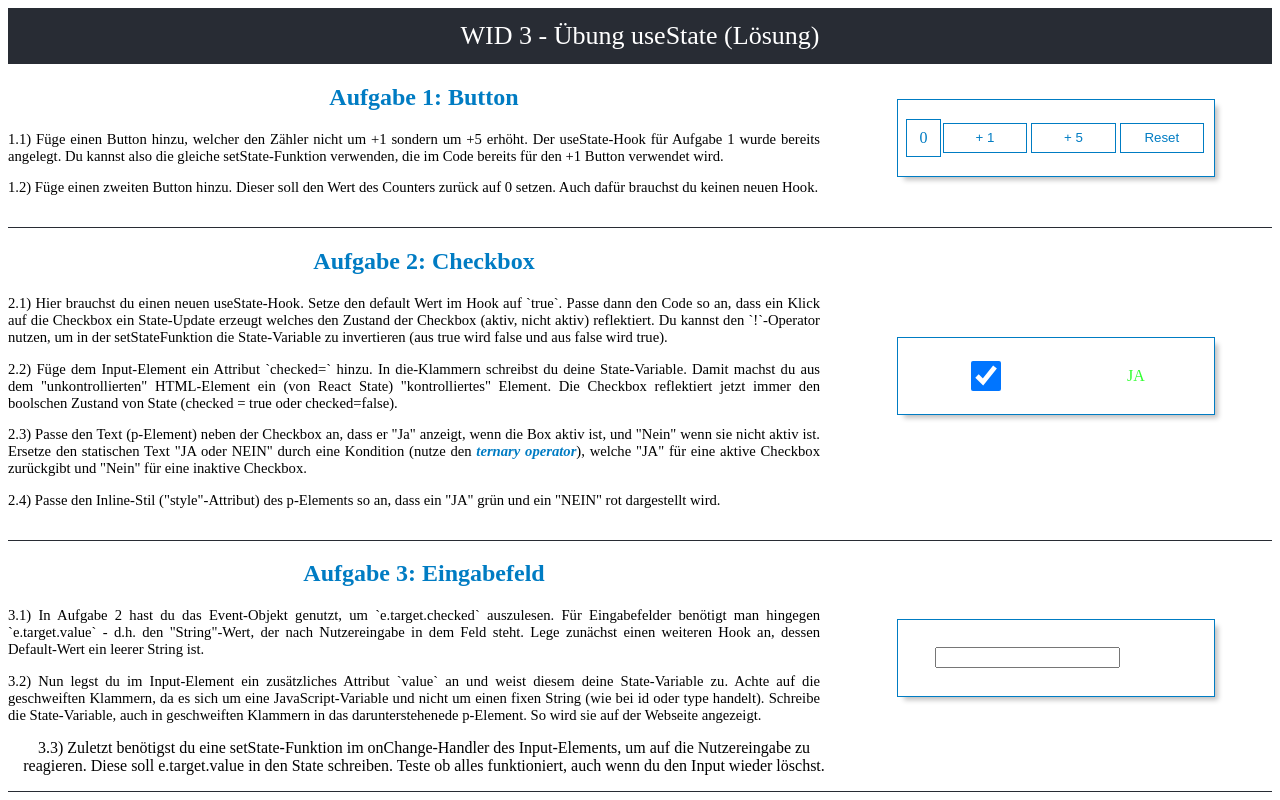
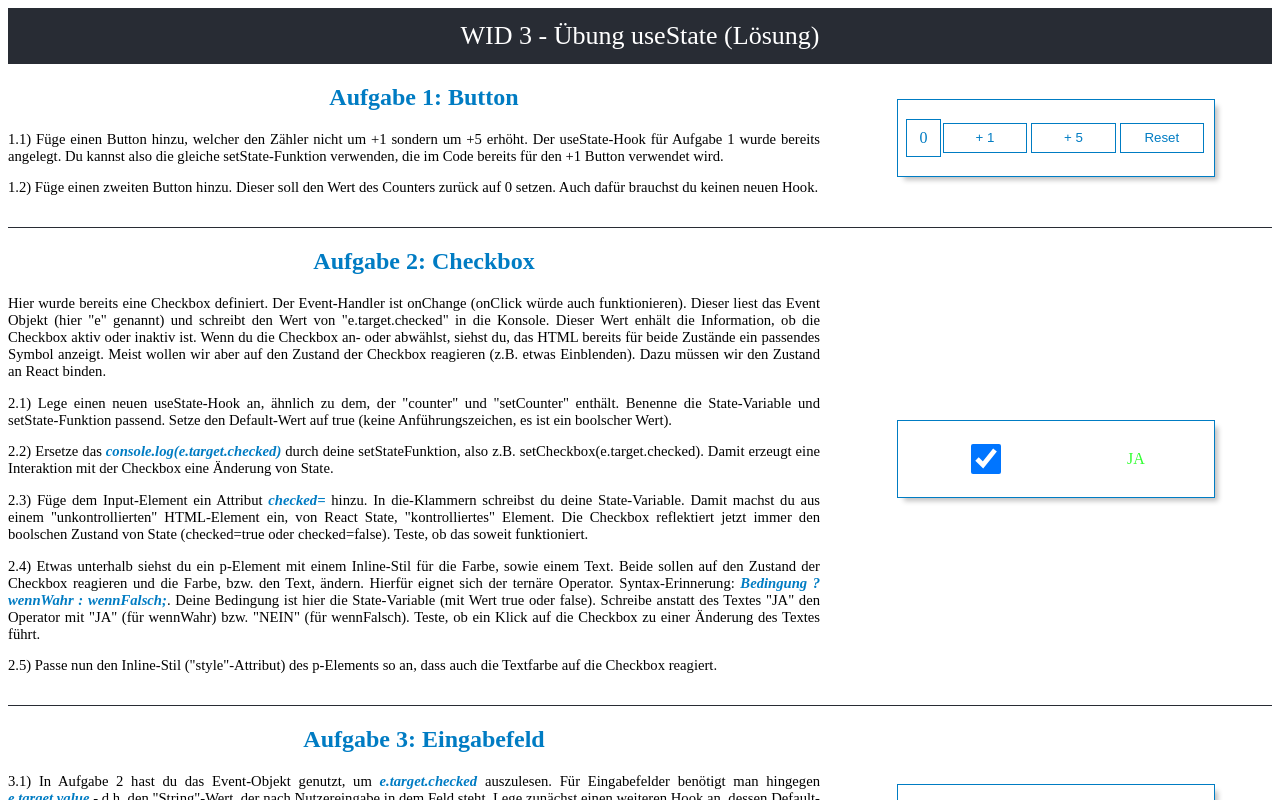
Before and after one commit to FHNW-IGEO-WID-HS2627/wid-3-ubung-react-state-losung, a React (Create React App) app: page / in a window 1280 px wide. Shown: the top 800 px of the page. Built offline with nearby package versions, Linux system fonts and the light colour scheme.

Commit message:
Text && gp

```diff
--- a/src/App.js
+++ b/src/App.js
@@ -37,7 +37,7 @@ function App() {
             id="Checkbox"
             type="checkbox"
             checked={checkboxState} // "controlled component"
-            onChange={() => setCheckboxState(!checkboxState)}
+            onChange={(e) => setCheckboxState(e.target.checked)}
           ></input>
           <div>
             <p style={{ color: checkboxState ? "#33ff33" : "red" }}>
--- a/src/app.css
+++ b/src/app.css
@@ -148,6 +148,12 @@
   text-align: justify;
 }
 
+.Code {
+  color: #6b6c6b;
+  letter-spacing: 1px;
+  text-align: justify;
+}
+
 h2 {
   color: #007cc3;
 }
--- a/src/static/ExText.js
+++ b/src/static/ExText.js
@@ -18,30 +18,50 @@ export const Aufgabe2 = () => (
     <h2>Aufgabe 2: Checkbox</h2>
     <div>
       <p>
-        2.1) Hier brauchst du einen neuen useState-Hook. Setze den default Wert
-        im Hook auf `true`. Passe dann den Code so an, dass ein Klick auf die
-        Checkbox ein State-Update erzeugt welches den Zustand der Checkbox
-        (aktiv, nicht aktiv) reflektiert. Du kannst den `!`-Operator nutzen, um
-        in der setStateFunktion die State-Variable zu invertieren (aus true wird
-        false und aus false wird true).
+        Hier wurde bereits eine Checkbox definiert. Der Event-Handler ist
+        onChange (onClick würde auch funktionieren). Dieser liest das Event
+        Objekt (hier "e" genannt) und schreibt den Wert von "e.target.checked"
+        in die Konsole. Dieser Wert enhält die Information, ob die Checkbox
+        aktiv oder inaktiv ist. Wenn du die Checkbox an- oder abwählst, siehst
+        du, das HTML bereits für beide Zustände ein passendes Symbol anzeigt.
+        Meist wollen wir aber auf den Zustand der Checkbox reagieren (z.B. etwas
+        Einblenden). Dazu müssen wir den Zustand an React binden.
       </p>
       <p>
-        2.2) Füge dem Input-Element ein Attribut `checked={}` hinzu. In die
-        {}-Klammern schreibst du deine State-Variable. Damit machst du aus dem
-        "unkontrollierten" HTML-Element ein (von React State) "kontrolliertes"
-        Element. Die Checkbox reflektiert jetzt immer den boolschen Zustand von
-        State (checked = true oder checked=false).
+        2.1) Lege einen neuen useState-Hook an, ähnlich zu dem, der "counter"
+        und "setCounter" enthält. Benenne die State-Variable und
+        setState-Funktion passend. Setze den Default-Wert auf true (keine
+        Anführungszeichen, es ist ein boolscher Wert).
       </p>
       <p>
-        2.3) Passe den Text (p-Element) neben der Checkbox an, dass er "Ja"
-        anzeigt, wenn die Box aktiv ist, und "Nein" wenn sie nicht aktiv ist.
-        Ersetze den statischen Text "JA oder NEIN" durch eine Kondition (nutze
-        den <span className="Emphasis">ternary operator</span>), welche "JA" für
-        eine aktive Checkbox zurückgibt und "Nein" für eine inaktive Checkbox.
+        2.2) Ersetze das{" "}
+        <span className="Emphasis">console.log(e.target.checked)</span> durch
+        deine setStateFunktion, also z.B. setCheckbox(e.target.checked). Damit
+        erzeugt eine Interaktion mit der Checkbox eine Änderung von State.
       </p>
       <p>
-        2.4) Passe den Inline-Stil ("style"-Attribut) des p-Elements so an, dass
-        ein "JA" grün und ein "NEIN" rot dargestellt wird.
+        2.3) Füge dem Input-Element ein Attribut{" "}
+        <span className="Emphasis">checked={}</span> hinzu. In die
+        {}-Klammern schreibst du deine State-Variable. Damit machst du aus einem
+        "unkontrollierten" HTML-Element ein, von React State, "kontrolliertes"
+        Element. Die Checkbox reflektiert jetzt immer den boolschen Zustand von
+        State (checked=true oder checked=false). Teste, ob das soweit
+        funktioniert.
+      </p>
+      <p>
+        2.4) Etwas unterhalb siehst du ein p-Element mit einem Inline-Stil für
+        die Farbe, sowie einem Text. Beide sollen auf den Zustand der Checkbox
+        reagieren und die Farbe, bzw. den Text, ändern. Hierfür eignet sich der{" "}
+        ternäre Operator. Syntax-Erinnerung:{" "}
+        <span className="Emphasis">Bedingung ? wennWahr : wennFalsch;</span>.
+        Deine Bedingung ist hier die State-Variable (mit Wert true oder false).
+        Schreibe anstatt des Textes "JA" den Operator mit "JA" (für wennWahr)
+        bzw. "NEIN" (für wennFalsch). Teste, ob ein Klick auf die Checkbox zu
+        einer Änderung des Textes führt.
+      </p>
+      <p>
+        2.5) Passe nun den Inline-Stil ("style"-Attribut) des p-Elements so an,
+        dass auch die Textfarbe auf die Checkbox reagiert.
       </p>
     </div>
   </div>
@@ -50,19 +70,20 @@ export const Aufgabe3 = () => (
   <div className="Exercise">
     <h2>Aufgabe 3: Eingabefeld</h2>
     <p>
-      3.1) In Aufgabe 2 hast du das Event-Objekt genutzt, um `e.target.checked`
-      auszulesen. Für Eingabefelder benötigt man hingegen `e.target.value` -
-      d.h. den "String"-Wert, der nach Nutzereingabe in dem Feld steht. Lege
-      zunächst einen weiteren Hook an, dessen Default-Wert ein leerer String
-      ist.
+      3.1) In Aufgabe 2 hast du das Event-Objekt genutzt, um{" "}
+      <span className="Emphasis">e.target.checked </span> auszulesen. Für
+      Eingabefelder benötigt man hingegen{" "}
+      <span className="Emphasis">e.target.value</span> - d.h. den "String"-Wert,
+      der nach Nutzereingabe in dem Feld steht. Lege zunächst einen weiteren
+      Hook an, dessen Default-Wert ein leerer String ("") ist.
     </p>
     <p>
-      3.2) Nun legst du im Input-Element ein zusätzliches Attribut `value` an
-      und weist diesem deine State-Variable zu. Achte auf die geschweiften
-      Klammern, da es sich um eine JavaScript-Variable und nicht um einen fixen
-      String (wie bei id oder type handelt). Schreibe die State-Variable, auch
-      in geschweiften Klammern in das darunterstehenede p-Element. So wird sie
-      auf der Webseite angezeigt.
+      3.2) Nun legst du im Input-Element ein zusätzliches Attribut{" "}
+      <span className="Emphasis">value</span> an und weist diesem deine
+      State-Variable zu. Achte auf die geschweiften Klammern, da es sich um eine
+      JavaScript-Variable und nicht um einen fixen String (wie bei id oder type
+      handelt). Schreibe die State-Variable, auch in geschweiften Klammern in
+      das darunterstehenede p-Element. So wird sie auf der Webseite angezeigt.
     </p>
     3.3) Zuletzt benötigst du eine setState-Funktion im onChange-Handler des
     Input-Elements, um auf die Nutzereingabe zu reagieren. Diese soll
```
